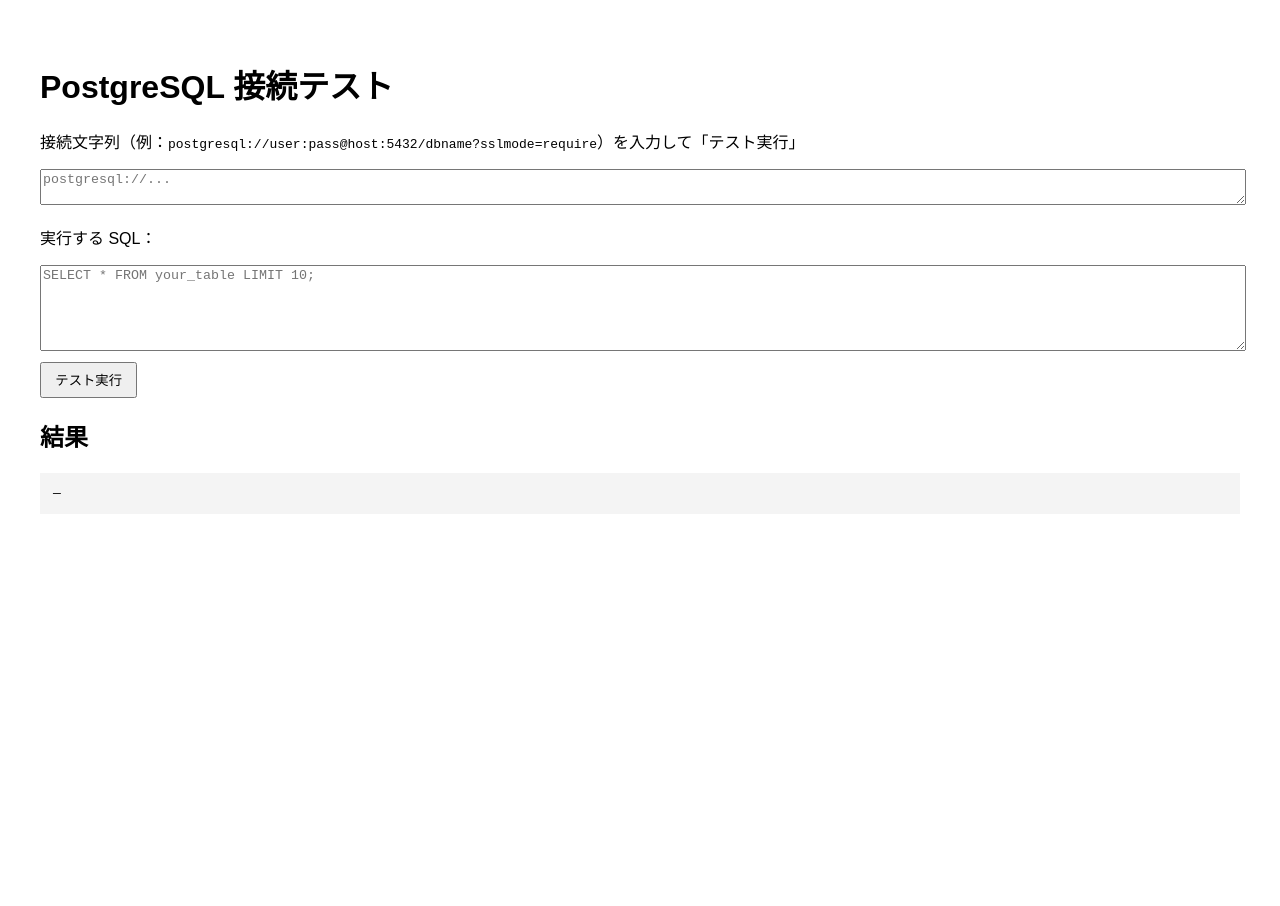
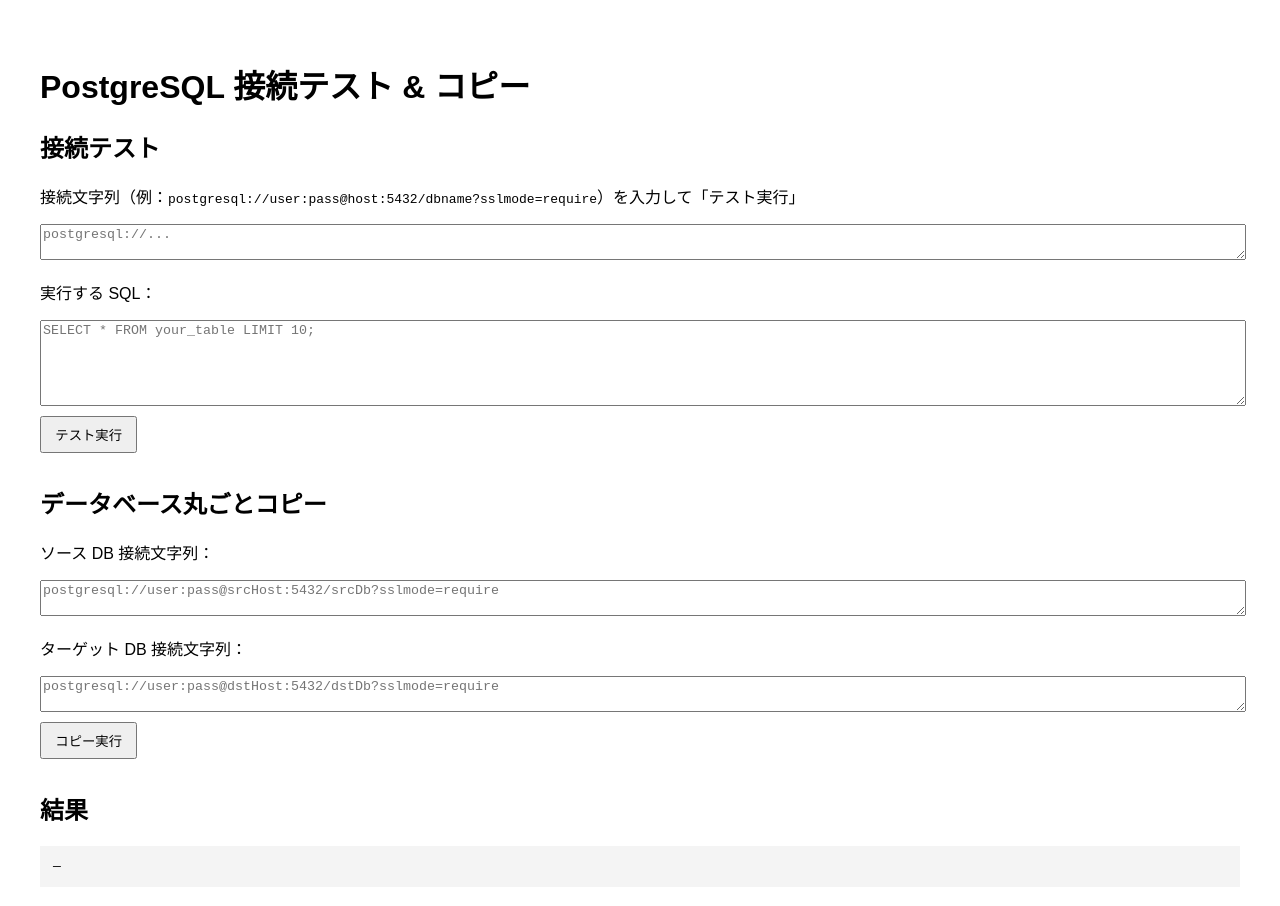
Before and after one commit to msshub-mirror/postgres-test, a website: page public/index.html in a window 1280 px wide. Before the commit the page ends 800 px from the top, so only its background shows below. Drawn offline with Linux system fonts and the light colour scheme.

Commit message:
Update index.html

```diff
--- a/public/index.html
+++ b/public/index.html
@@ -3,24 +3,39 @@
 <head>
   <meta charset="UTF-8" />
   <meta name="viewport" content="width=device-width, initial-scale=1.0"/>
-  <title>PostgreSQL 接続テスト</title>
+  <title>PostgreSQL 接続テスト & コピー</title>
   <style>
     body { font-family: Arial, sans-serif; padding: 2em; }
     textarea { width: 100%; }
     button { padding: 0.5em 1em; margin-top: 0.5em; }
     pre { background: #f4f4f4; padding: 1em; white-space: pre-wrap; }
+    section { margin-bottom: 2em; }
   </style>
 </head>
 <body>
-  <h1>PostgreSQL 接続テスト</h1>
-  <p>接続文字列（例：<code>postgresql://user:pass@host:5432/dbname?sslmode=require</code>）を入力して「テスト実行」</p>
-  <textarea id="connStr" placeholder="postgresql://..."></textarea>
-  <p>実行する SQL：</p>
-  <textarea id="sql" placeholder="SELECT * FROM your_table LIMIT 10;" style="height:6em;"></textarea>
-  <button id="btn">テスト実行</button>
+  <h1>PostgreSQL 接続テスト & コピー</h1>
+
+  <section>
+    <h2>接続テスト</h2>
+    <p>接続文字列（例：<code>postgresql://user:pass@host:5432/dbname?sslmode=require</code>）を入力して「テスト実行」</p>
+    <textarea id="connStr" placeholder="postgresql://..."></textarea>
+    <p>実行する SQL：</p>
+    <textarea id="sql" placeholder="SELECT * FROM your_table LIMIT 10;" style="height:6em;"></textarea>
+    <button id="btn">テスト実行</button>
+  </section>
+
+  <section>
+    <h2>データベース丸ごとコピー</h2>
+    <p>ソース DB 接続文字列：</p>
+    <textarea id="srcConn" placeholder="postgresql://user:pass@srcHost:5432/srcDb?sslmode=require"></textarea>
+    <p>ターゲット DB 接続文字列：</p>
+    <textarea id="dstConn" placeholder="postgresql://user:pass@dstHost:5432/dstDb?sslmode=require"></textarea>
+    <button id="copyBtn">コピー実行</button>
+  </section>
+
   <h2>結果</h2>
   <pre id="result">—</pre>
 
-  <script src="index.js"></script>
+  <script src="server.js"></script>
 </body>
 </html>
```
